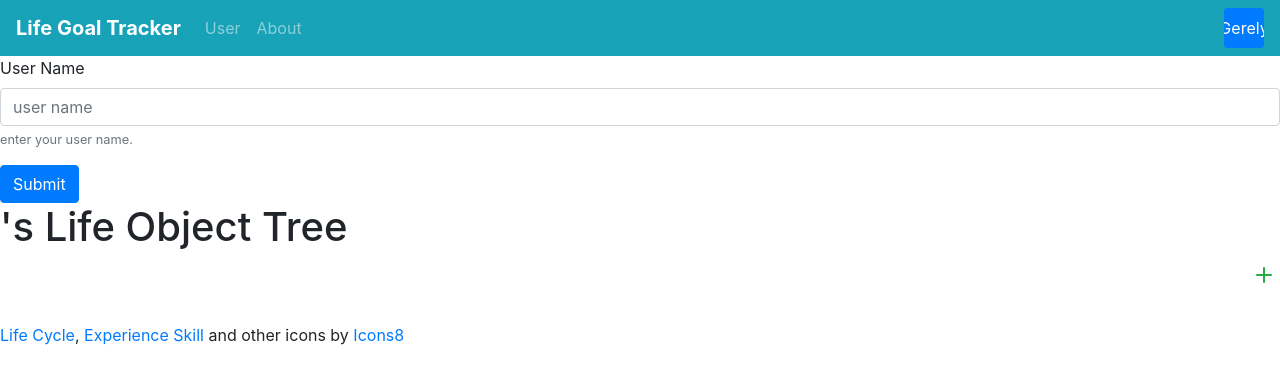
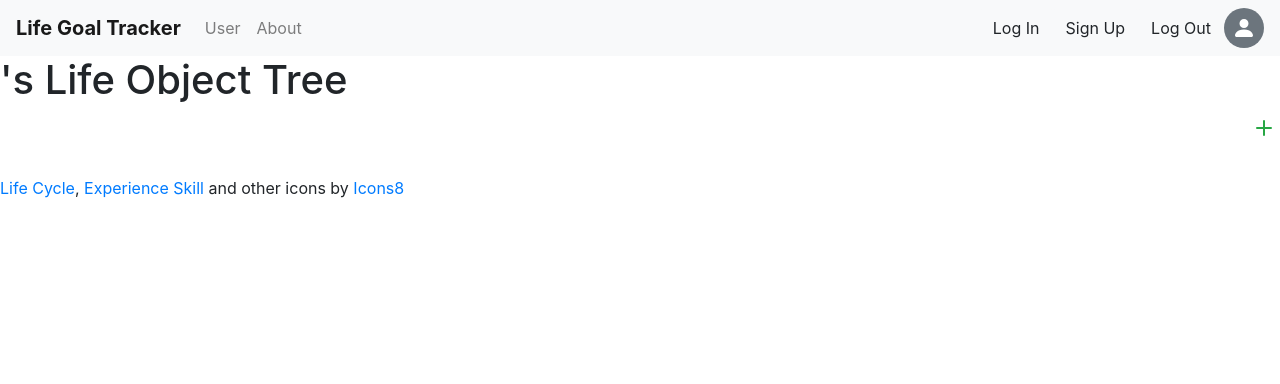
Before and after one commit to HMJBS/LifeGoalApp, a Vue app: page /#/ in a window 1280 px wide. Shown: the top 384 px of the page. Built offline with nearby package versions, Linux system fonts and the light colour scheme.

Commit message:
Update home page's design

```diff
--- a/src/App.vue
+++ b/src/App.vue
@@ -1,7 +1,6 @@
 <template>
   <div id="app">
-    <b-navbar toggleable="lg" type="dark" variant="info">
-
+    <b-navbar toggleable="lg" type="light" variant="light">
       <b-navbar-brand class="font-weight-bolder" to="/">Life Goal Tracker</b-navbar-brand>
 
       <b-navbar-toggle target="nav-collapse"></b-navbar-toggle>
@@ -9,16 +8,100 @@
       <b-collapse id="nav-collapse" is-nav>
         <b-navbar-nav>
           <b-nav-item to="/user">User</b-nav-item>
-          <b-nav-item to="/about" >About</b-nav-item>
+          <b-nav-item to="/about">About</b-nav-item>
         </b-navbar-nav>
 
         <!-- Right Alligned-->
+
         <b-navbar-nav class="ml-auto">
-          <b-avatar variant="primary" rounded>Gerely</b-avatar>
+          <b-button
+            variant="light"
+            id="loginButton"
+            aria-controls="login-collapse"
+            :aria-expanded="visibles.login ? 'true': 'false'"
+            :class="visibles.login ? null : 'collapsed'"
+            @click="toggleOnly('login')"
+          >Log In</b-button>
+          <b-button
+            variant="light"
+            id="signupButton"
+            aria-controls="signup-collapse"
+            :aria-expanded="visibles.signup ? 'true': 'false'"
+            :class="visibles.signup ? null : 'collapsed'"
+            @click="toggleOnly('signup')"
+          >Sign Up</b-button>
+          <b-button
+            variant="light"
+            id="logoutButton"
+            aria-controls="logout-collapse"
+            :aria-expanded="visibles.logout ? 'true': 'false'"
+            :class="visibles.logout ? null : 'collapsed'"
+            @click="toggleOnly('logout')"
+          >Log Out</b-button>
+          <b-avatar></b-avatar>
         </b-navbar-nav>
       </b-collapse>
     </b-navbar>
-
-    <router-view/>
+    <b-collapse id="login-collapse" v-model="visibles.login" class="mb-3">
+      <Login />
+    </b-collapse>
+    <b-collapse id="signup-collapse" v-model="visibles.signup" class="mb-3" >
+      <Signup />
+    </b-collapse>
+    <b-collapse id="logout-collapse" v-model="visibles.logout" class="mb-3">
+      <Logout />
+    </b-collapse>
+    <router-view />
   </div>
 </template>
+
+<script>
+import Signup from '@/components/prompts/Signup.vue'
+import Login from '@/components/prompts/Login.vue'
+import Logout from '@/components/prompts/Logout.vue'
+
+export default {
+  name: 'App',
+  components: {
+    Signup,
+    Login,
+    Logout
+  },
+  data() {
+    return {
+      visibles: {
+        login: false,
+        signup: false,
+        logout: false
+      }
+    };
+  },
+  methods: {
+    /**
+     * show only 1 collapse
+     */
+    toggleOnly(element) {
+      switch (element) {
+        case 'login': {
+          this.visibles.signup = false;
+          this.visibles.logout = false;
+          this.visibles.login = !this.visibles.login;
+          break;
+        }
+        case 'signup': {
+          this.visibles.login = false;
+          this.visibles.logout = false;
+          this.visibles.signup = !this.visibles.signup;
+          break;
+        }
+        case 'logout': {
+          this.visibles.login = false;
+          this.visibles.signup = false;
+          this.visibles.logout = !this.visibles.logout;
+          break;
+        }
+      }
+    }
+  }
+};
+</script>
--- a/src/components/Register.vue
+++ /dev/null
@@ -1,38 +0,0 @@
-<template>
-    <div class="register">
-        <h2>Register New User</h2>
-        <form>
-            <label for="userNameInput">User</label>
-            <input id="userNameInput" type="text" v-model="userName">
-            <label for="passwordInput">Password</label>
-            <input id="passwordInput" type="password" v-model="password">
-            <input type="submit" value="Register" @click="registerUser"
-            @submit.prevent="registerUser" >
-        </form>
-        <span id="queryResult"> {{ queryStatus }}</span>
-    </div>
-</template>
-
-<script>
-export default {
-    name: 'Register',
-    data() {
-        return {
-            userName: '',
-            password: '',
-            queryStatus: ''
-        }
-    },
-    methods: {
-        registerUser() {
-            this.queryStatus = 'registering..'
-            this.$store.dispatch('registerNewUser', this.userName).
-            then(() => {
-                this.queryStatus = 'success';
-            }).catch(() => {
-                this.queryStatus = 'failure';
-            });
-        }
-    }
-}
-</script>
--- a/src/components/UserNameForm.vue
+++ b/src/components/UserNameForm.vue
@@ -19,7 +19,6 @@
 
       <b-button type="submit" variant="primary">Submit</b-button>
     </b-form>
-    <span id="queryResultLable"> {{ queryStatus }}</span>
   </div>
 </template>
 
--- /dev/null
+++ b/src/components/prompts/Login.vue
@@ -0,0 +1,57 @@
+<template>
+  <div class="login-collapse">
+    <b-card title="Log In" style="width: 200rem; min-width: 33%">
+      <b-form inline @click="registerUser" @submit.prevent="registerUser">
+        <b-form-group
+          id="input-group-user"
+          label="User Name"
+          label-for="input-user"
+          class="mx-2"
+        >
+          <b-form-input
+            id="input-user"
+            v-model="userName"
+            type="text"
+            required
+            placeholder="user name"
+            class="mx-1"
+          ></b-form-input>
+        </b-form-group>
+
+        <b-form-group
+          id="input-group-password"
+          label="Password"
+          label-for="input-password"
+          class="mx-2"
+        >
+          <b-form-input
+            id="input-password"
+            v-model="password"
+            type="password"
+            required
+            placeholder="password"
+            class="mx-1"
+          ></b-form-input>
+        </b-form-group>
+        <b-button type="submit" variant="primary">Log In</b-button>
+      </b-form>
+    </b-card>
+  </div>
+</template>
+
+<script>
+export default {
+  name: 'Login',
+  data() {
+    return {
+      user: "",
+      password: ""
+    }
+  },
+  methods: {
+    registerUser: function() {
+      // TODO
+    }
+  }
+};
+</script>
--- /dev/null
+++ b/src/components/prompts/Logout.vue
@@ -0,0 +1,11 @@
+<template>
+  <b-card title="Log Out">
+    <b-button bg-variant="warn">OK?</b-button>
+  </b-card>
+</template>
+
+<script>
+export default {
+  name: 'Logout'
+};
+</script>
--- /dev/null
+++ b/src/components/prompts/Signup.vue
@@ -0,0 +1,66 @@
+<template>
+  <div class="register">
+    <b-card title="Sign Up" style="min-width: 33%">
+      <b-form inline @click="registerUser" @submit.prevent="registerUser">
+        <b-form-group
+          id="input-group-user"
+          label="User Name"
+          label-for="input-user"
+          class="mx-2"
+        >
+          <b-form-input
+            id="input-user"
+            v-model="userName"
+            type="text"
+            required
+            placeholder="user name"
+            class="mx-1"
+          ></b-form-input>
+        </b-form-group>
+
+        <b-form-group
+          id="input-group-password"
+          label="Password"
+          label-for="input-password"
+          class="mx-2"
+        >
+          <b-form-input
+            id="input-password"
+            v-model="password"
+            type="password"
+            required
+            placeholder="password"
+            class="mx-1"
+          ></b-form-input>
+        </b-form-group>
+        <b-button type="submit" variant="primary">Sign Up</b-button>
+      </b-form>
+    </b-card>
+  </div>
+</template>
+
+<script>
+export default {
+  name: 'Signup',
+  data() {
+    return {
+      userName: '',
+      password: '',
+      queryStatus: ''
+    };
+  },
+  methods: {
+    registerUser() {
+      this.queryStatus = 'registering..';
+      this.$store
+        .dispatch('registerNewUser', this.userName)
+        .then(() => {
+          this.queryStatus = 'success';
+        })
+        .catch(() => {
+          this.queryStatus = 'failure';
+        });
+    }
+  }
+};
+</script>
--- a/src/views/Home.vue
+++ b/src/views/Home.vue
@@ -1,6 +1,5 @@
 <template>
 <div class="home">
-  <UserNameForm />
   <GoalChart />
   <a target="_blank" href="https://icons8.com/icons/set/lifecycle">Life Cycle</a>, <a target="_blank" href="https://icons8.com/icons/set/experience-skill">Experience Skill</a> and other icons by <a target="_blank" href="https://icons8.com">Icons8</a>
 
@@ -10,13 +9,11 @@
 <script>
 // @ is an alias to /src
 import GoalChart from '@/components/GoalChart.vue'
-import UserNameForm from '@/components/UserNameForm.vue'
 
 export default {
   name: 'home',
   components: {
-    GoalChart,
-    UserNameForm
+    GoalChart
   }
 }
 </script>
--- a/src/views/User.vue
+++ b/src/views/User.vue
@@ -1,18 +1,11 @@
 <template>
     <div class="user">
         <h1> User Management </h1>
-        <Register />
     </div>
 </template>
 
 <script>
-
-import Register from '@/components/Register.vue'
-
 export default {
-    name: 'user',
-    components: {
-        Register
-    }
+    name: 'user'
 }
 </script>
```
Also changed, not shown: package.json (+17 -17 lines), 1 other file (tests, documents, lock files or other folders).
